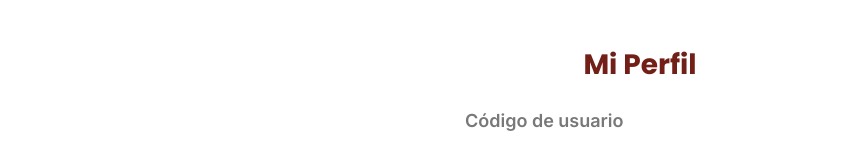
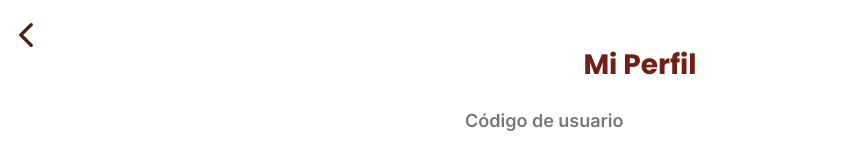
Before and after one commit to SetMedinaVZ/Sem6_ElEquipo, a React (Create React App) app in the folder heb_ar/: page /perfil in a window 1280 px wide. Shown: the top 146 px of the page, without its empty margins (0-863 px from the left). Built offline with nearby package versions, Linux system fonts and the light colour scheme; no server answers; the database is empty; sample sign-in values are in the browser's storage.

Commit message:
Actualización perfil - 2

```diff
--- a/heb_ar/src/pages/Perfil/Perfil.jsx
+++ b/heb_ar/src/pages/Perfil/Perfil.jsx
@@ -1,13 +1,17 @@
 import React from "react";
-import AppBar from "../../common/AppBar/AppBar";
-import NavBar from "../../common/NavBar/NavBar";
-import {Titulo, Texto, Codigo, InputDiv, Input, Fecha, Button} from "./PerfilStyled"
+// import AppBar from "../../common/AppBar/AppBar";
+// import NavBar from "../../common/NavBar/NavBar";
+import Arrow from "../../assets/icons/arrow.svg"
+import {Titulo, Texto, Codigo, InputDiv, Input, Fecha, Button, Back} from "./PerfilStyled"
 
 function Perfil() {
   return (
     <>
       {/* <AppBar /> */}
       <div className="container">
+        <a href="https://www.linkedin.com/in/franco-sotomayor-casale-27aa45228/">
+          <Back src={Arrow} alt="Regresar"/>
+        </a>
         <Titulo>Mi Perfil</Titulo>
 
         <InputDiv className="CodigoUsuario">
--- a/heb_ar/src/pages/Perfil/PerfilStyled.js
+++ b/heb_ar/src/pages/Perfil/PerfilStyled.js
@@ -136,5 +136,13 @@ export const Button = styled.button`
     padding-left: 16px;
 
     color: #DE2B27;
+`;
 
+export const Back = styled.img`
+    position: absolute;
+    width: 24px;
+    height: 24px;
+    left: 14px;
+    top: 23px;
+    transform: scaleX(-1);
 `;
```
